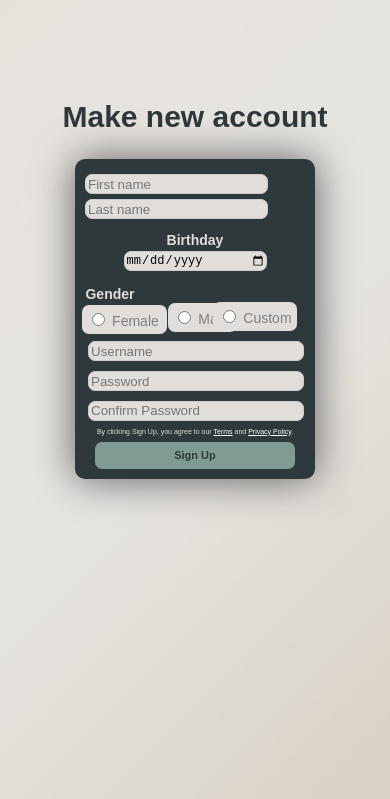
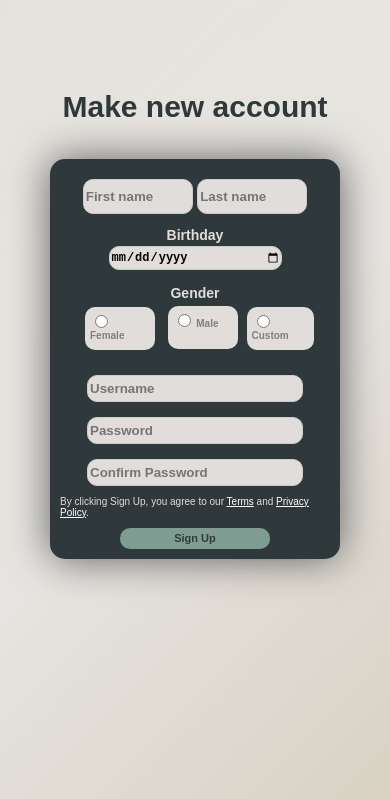
Before and after one commit to WesleyJoshuaPerez/EBRG-PROJECT, a PHP site: page /sign_up.html in a window 390 px wide. Shown: the top 799 px of the page. Run offline with PHP 8.4, Linux system fonts and the light colour scheme; some web fonts are replaced.

Commit message:
fixing gui signup

```diff
--- a/sign_up.css
+++ b/sign_up.css
@@ -190,18 +203,18 @@ body {
     }
 
     h3 {
+        margin-top: 20px;
         text-align: center;
         font-size: 30px;
         color: #2F393B;
-        margin-bottom: 20px; /* Add margin to create spacing between the heading and the container */
+
     }
 
     .container1 {
-        height: 300px;
-        width: 100%;
-        max-width: 220px;
+        height: 380px;
+        width: 270px;
         background-color: #2F393B;
-        border-radius: 10px;
+        border-radius: 15px;
         box-shadow: 0 0 40px rgba(8, 7, 16, 0.6);
         padding: 10px;
         margin-top: 5px; /* Adds space at the top of the container */
@@ -218,13 +231,16 @@ body {
     }
 
     .input_field1, .input_field2 {
-        height: 20px;
+        height: 35px;
+        width: 100%;
+        max-width: 110px;
         flex: 1;
-        margin-top: 5px; /* Space from the top */
-        border-radius: 7px;
+        margin-top: 10px; /* Space from the top */
+        border-radius: 10px;
         border: 1px solid #ccc;
         background-color: #e1ddda;
         box-sizing: border-box;
+        font-weight: bold;
 
     }
 
@@ -232,91 +248,89 @@ body {
         font-size: 14px;
         color: #e1ddda;
         margin-top: 13px;
+        font-weight: bold;
     }
 
     .bday {
         font-size: 12px;
-        height: 35px;
-        width: 140px;
+        height: 45px;
+        width: 170px;
         margin-top: -30px;
-        border-radius: 7px;
+        border-radius: 10px;
         border: 1px solid #ccc;
         background-color: #e1ddda;
         cursor: pointer;
+        font-weight: bold;
     }
 
     .gender {
         font-size: 14px;
         color: #e1ddda;
-        margin-left: -170px;
         margin-top: 15px;
+        padding-bottom: 20px;
+    }
+
+
+    /*use to adjust the width of the checkboxes*/
+    .gender1,.gender2,.gender3{
+     width: 57px;
+     height: 65px;
+     font-weight: bold;
     }
 
     .gender1 {
-        font-size: 14px;
+        font-size: 10px;
         color: gray;
         background-color: #e1ddda;
         padding: 5px 8px 5px 5px;
-        border-radius: 7px;
-        margin-left: -141px;
-        margin-top: -30px;
+        border-radius: 10px;
+        margin-right: 150px;
+        margin-top: -47px;
+        margin-bottom: 10px;
         cursor: pointer;
+
     }
 
     .gender2 {
-        font-size: 14px;
+        font-size: 10px;
         color: gray;
         background-color: #e1ddda;
         padding: 5px 8px 5px 5px;
-        border-radius: 7px;
+        border-radius: 10px;
         margin-left: 15px;
-        margin-top: -30.3px;
+        margin-top: -54px;
+        margin-bottom: 10px;
         cursor: pointer;
     }
 
     .gender3 {
-        font-size: 14px;
+        font-size: 10px;
         color: gray;
         background-color: #e1ddda;
         padding: 5px 5px 5px 5px;
-        border-radius: 7px;
-        margin-left: 120px;
-        margin-top: -30px;
+        border-radius: 10px;
+        margin-left: 170px;
+        margin-top: -52px;
+        margin-bottom: 10px;
         cursor: pointer;
     }
-
-    .input_field3 {
-        height: 30px;
-        margin-top: 10px;
-        margin-left: 2px;
-        border-radius: 7px;
+    .input_field3{
+        margin-top: 30px;
+    }
+    .input_field3, .input_field4, .input_field5{
+        width: 100%;
+        height: 45px;
+        margin-top: 15px;
+        border-radius: 10px;
         border: 1px solid #ccc;
         background-color: #e1ddda;
         width: 210px;
+        font-weight: bold;
     }
 
-    .input_field4 {
-        height: 30px;
-        margin-top: 10px;
-        margin-left: 2px;
-        border-radius: 7px;
-        border: 1px solid #ccc;
-        background-color: #e1ddda;
-        width: 210px;
-    }
-
-    .input_field5 {
-        height: 30px;
-        margin-top: 10px;
-        margin-left: 2px;
-        border-radius: 7px;
-        border: 1px solid #ccc;
-        background-color: #e1ddda;
-        width: 210px;
-    }
 
     p {
-        font-size: 7px;
+        font-size: 10px;
         color: #e1ddda;
     }
 
@@ -327,10 +341,10 @@ body {
     button {
         background-color: #7E9C92;
         color: #2F393B;
-        width: 200px;
-        height: 50px;
+        width: 150px;
+        height: 40px;
         border: #2F393B;
-        border-radius: 7px;
+        border-radius: 10px;
         font-size: 11px;
         font-weight: bold;
         cursor: pointer;
```
Also changed, not shown: other parts of sign_up.css (+27 -14 lines).
